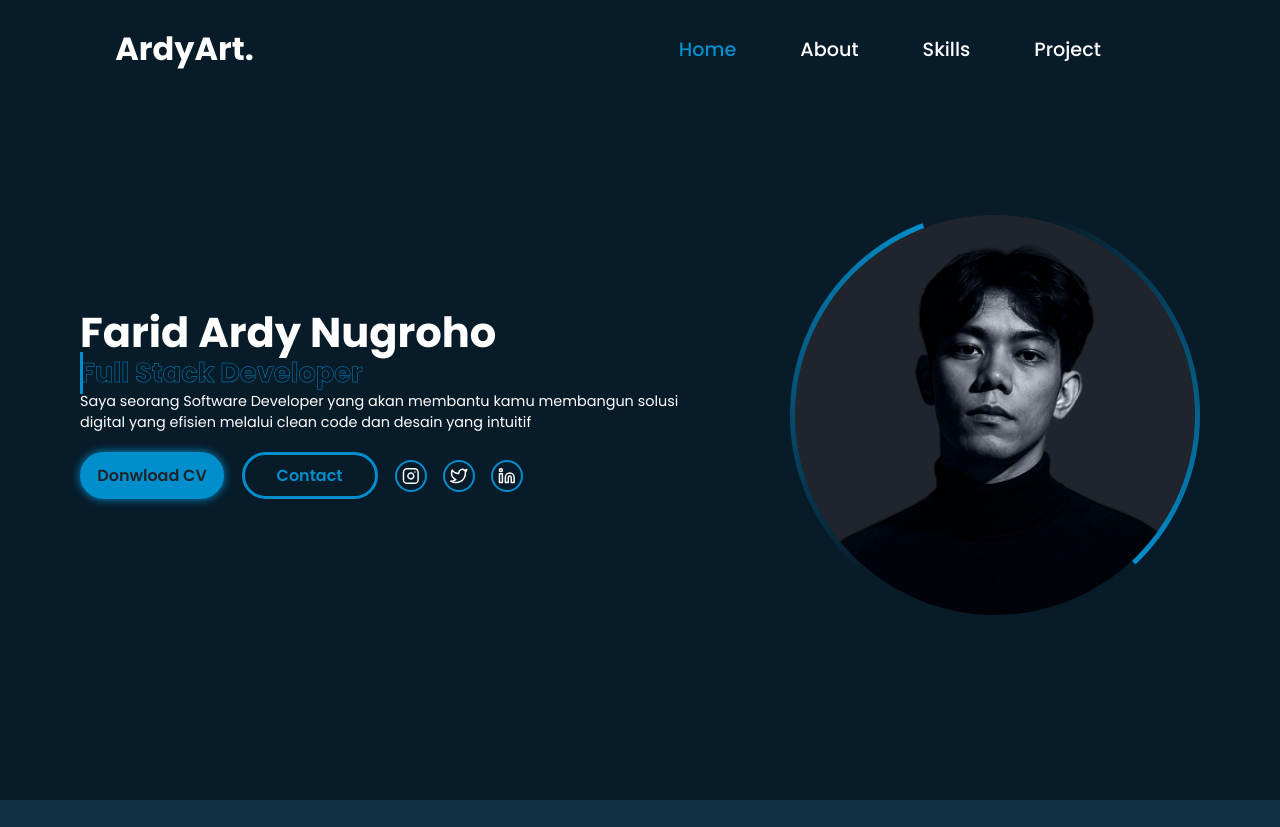
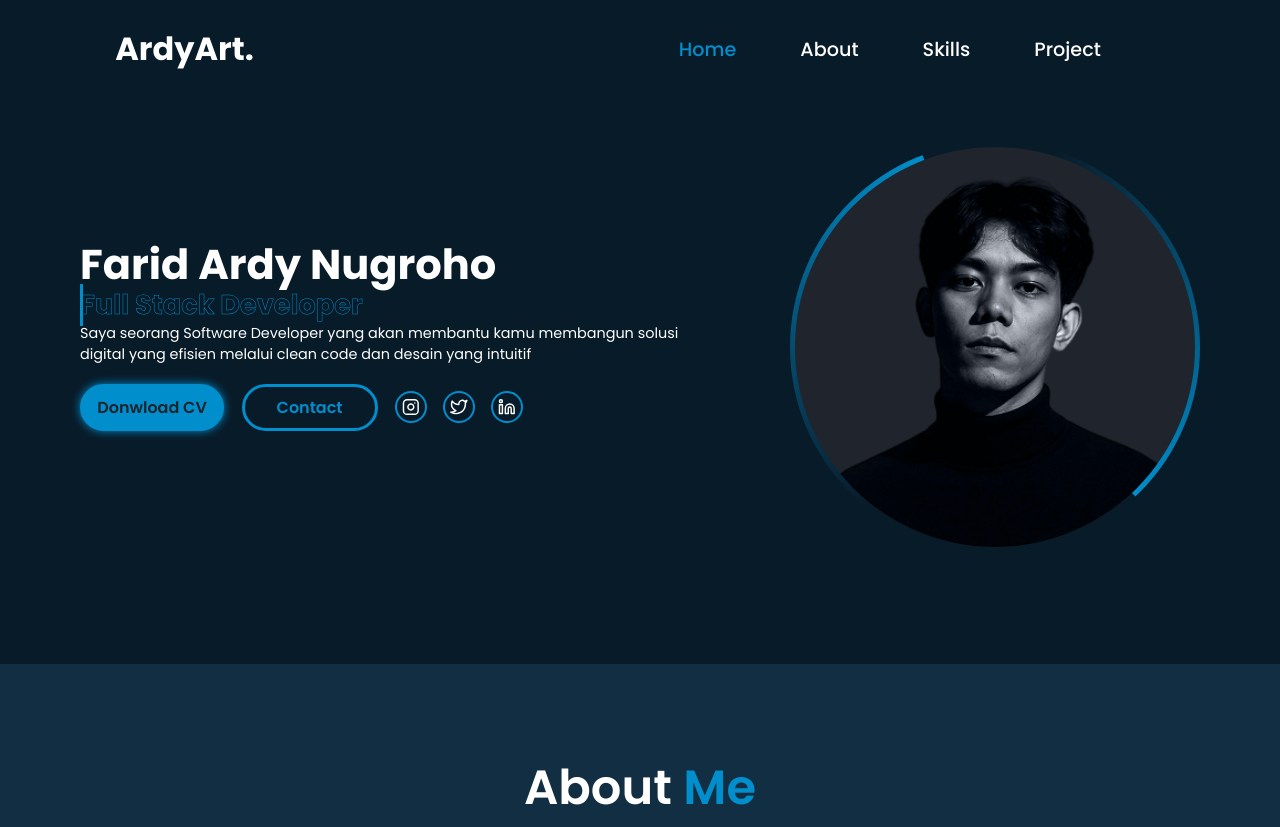
Before and after one commit to faridardynugroho-cloud/portfolio, a plain HTML site: page index.html in a window 1280 px wide. Shown: the top 827 px of the page. Drawn offline with nearby package versions, Linux system fonts and the light colour scheme.

Commit message:
edit css home

```diff
--- a/style.css
+++ b/style.css
@@ -61,11 +61,10 @@ html{
 .home{
     display: flex;
     width: 100%;
-    height: 100vh;
     align-items: center;
     justify-content: center;
     gap: 5rem;
-    padding: 0 5rem;
+    padding: 7rem 5rem;
 }
 .home-info h1{
     font-size: 2.6rem;
```
